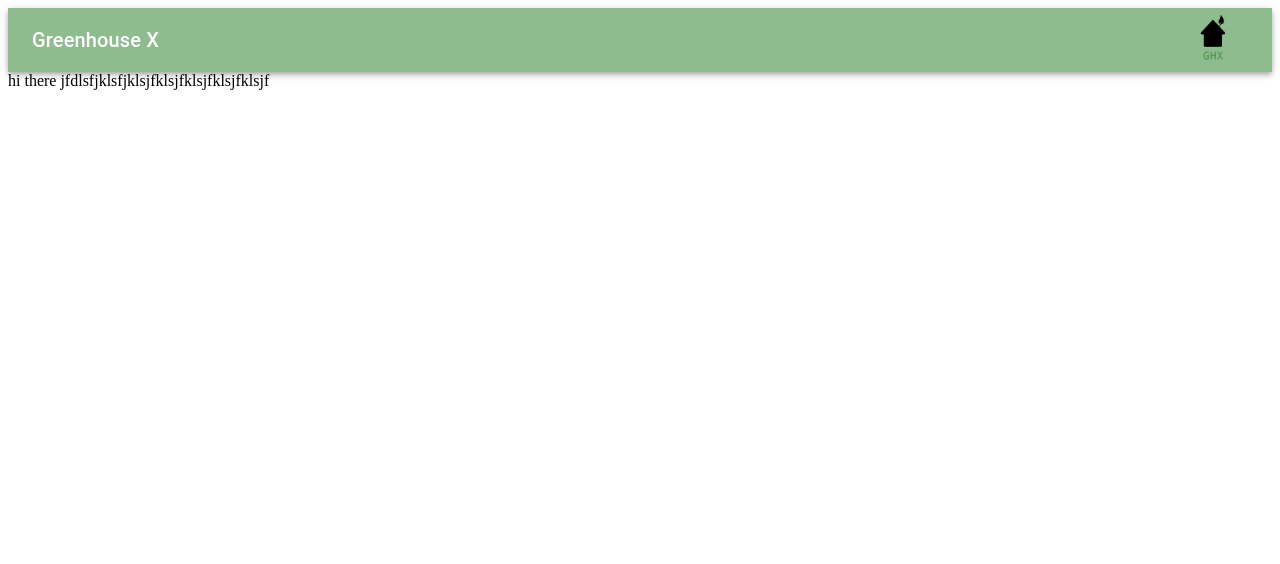
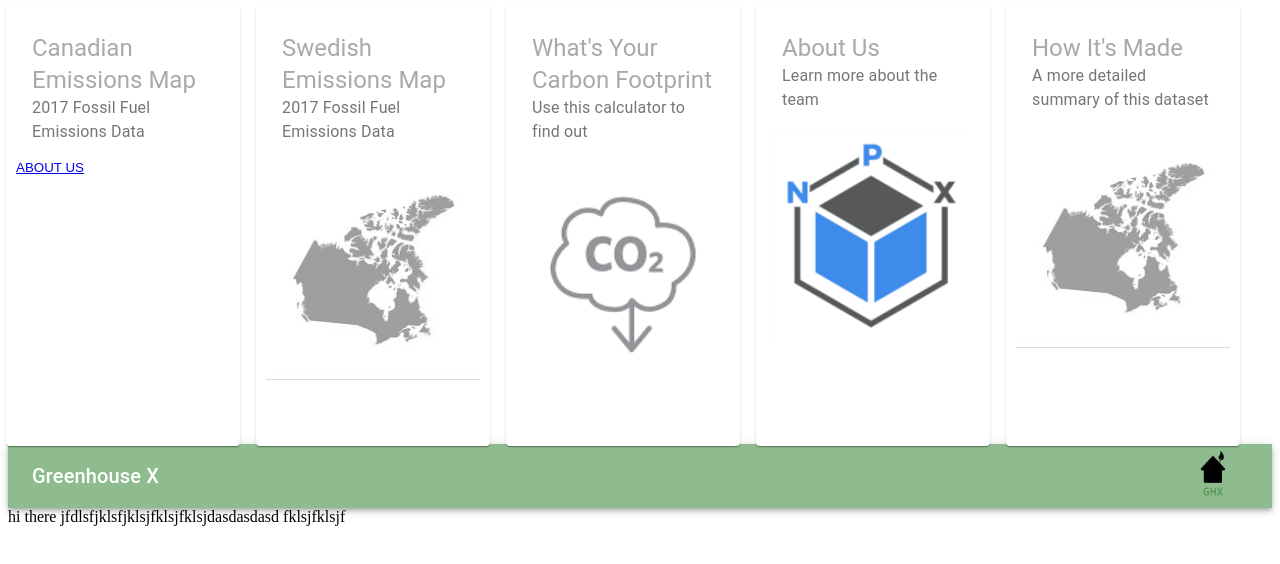
Before and after one commit to arturaszuta/hackathon_frontend, a React (Create React App) app: page /AboutUs in a window 1280 px wide. Shown: the top 564 px of the page. Built offline with nearby package versions, Linux system fonts and the light colour scheme.

Commit message:
don't push these changes.

```diff
--- a/src/AboutUs.js
+++ b/src/AboutUs.js
@@ -5,7 +5,7 @@ const AboutUs = () => {
     return (
         <div>
         <Header />
-        <div>hi there jfdlsfjklsfjklsjfklsjfklsjfklsjfklsjf</div>
+        <div>hi there jfdlsfjklsfjklsjfklsjfklsjdasdasdasd fklsjfklsjf</div>
         </div>
     );
 };
--- a/src/App.js
+++ b/src/App.js
@@ -3,9 +3,11 @@ import React from 'react';
 import { BrowserRouter as Router, Route, Switch } from 'react-router-dom';
 import Home from './Home.js';
 import AboutUs from './AboutUs.js'
+import MainContent from "./MainContent";
 
 const App = () => (
   <Router>
+    <MainContent />
     <Switch>
       <Route path="/" exact>
         <Home />
--- a/src/Home.js
+++ b/src/Home.js
@@ -6,7 +6,6 @@ const Home = () => {
     return (
         <div>
         <Header />
-        <MainContent />
         </div>
     );
 };
--- a/src/MainContent.js
+++ b/src/MainContent.js
@@ -5,7 +5,7 @@ import CardHeader from '@material-ui/core/CardHeader';
 import CardMedia from '@material-ui/core/CardMedia';
 import GridList  from '@material-ui/core/GridList';
 import CardActionArea from '@material-ui/core/CardActionArea';
-import Link from '@material-ui/core/Link';
+import { BrowserRouter as Router, Route, Switch, Link } from 'react-router-dom';
 
 
 const useStyles = makeStyles((theme) => ({
@@ -53,11 +53,12 @@ const MainContent = () => {
             />
             <CardActionArea>
                 <Link to="/AboutUs">
-                    <CardMedia
+                    {/* <CardMedia
                     className={classes.media}
                     image={require('./mapExample.jpg')}
                     title="emissions map"
-                    />
+                    /> */}
+                    ABOUT US
                 </Link>
             </CardActionArea>
       </Card>
```
